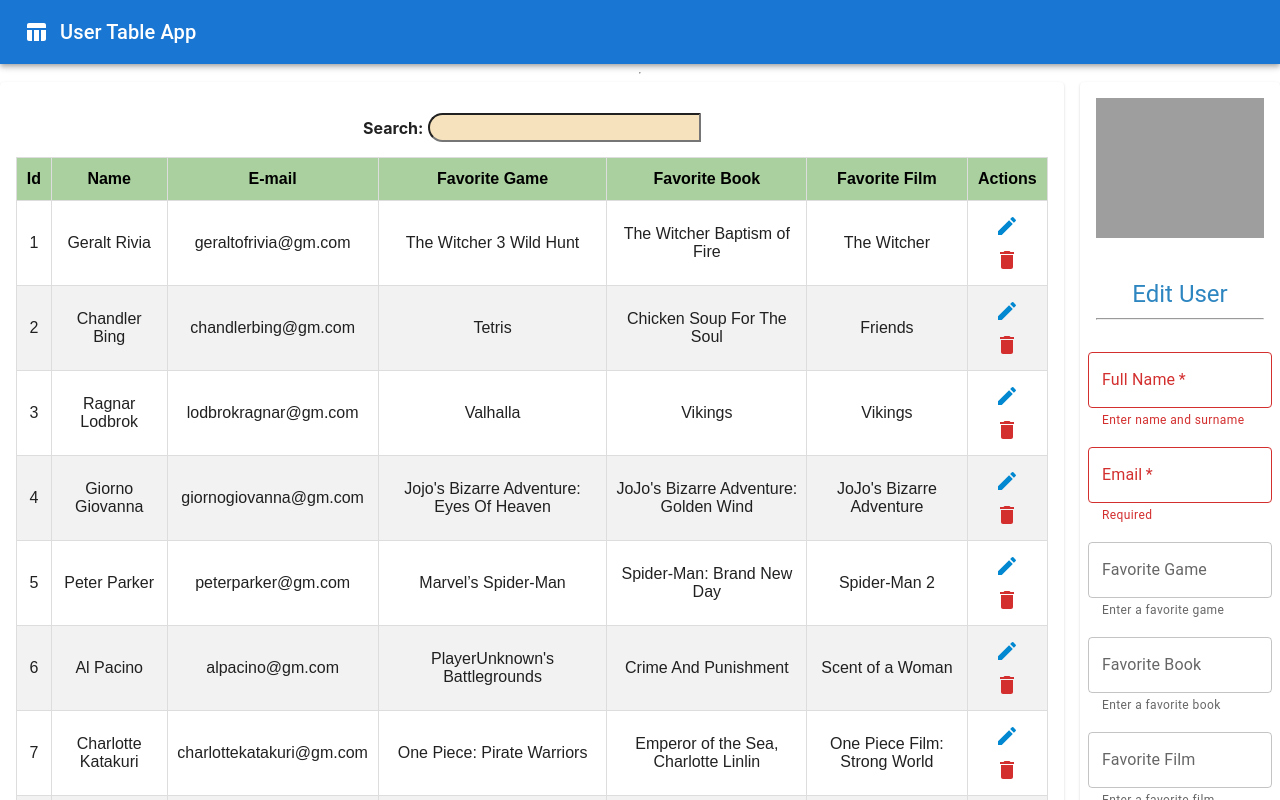
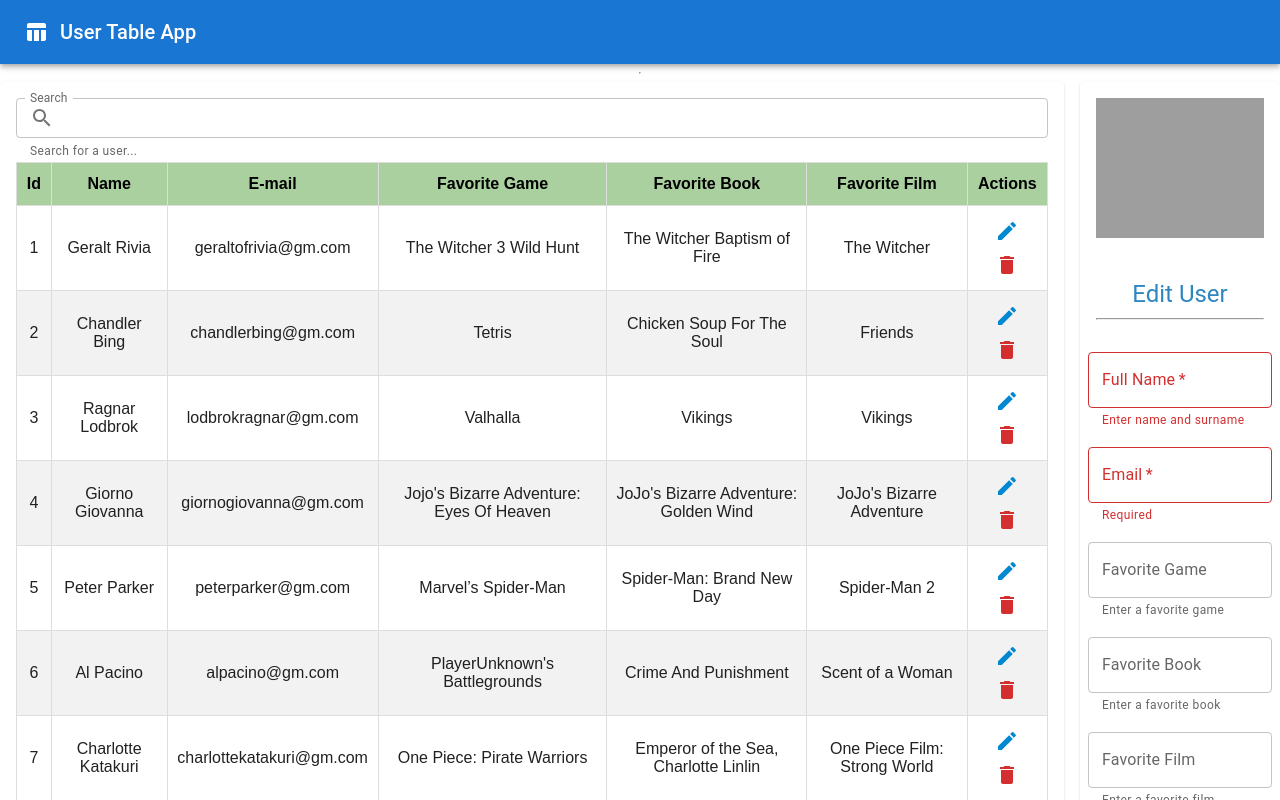
Before and after one commit to boraozisik/React_User-Table-App, a React (Create React App) app: page / in a window 1280 px wide. Shown: the top 800 px of the page. Built offline with nearby package versions, Linux system fonts and the light colour scheme; grey boxes are pictures that could not be loaded.

Commit message:
Update GlobalFilter.js

```diff
--- a/src/components/GlobalFilter.js
+++ b/src/components/GlobalFilter.js
@@ -1,10 +1,24 @@
 import React from 'react'
+import { TextField,InputAdornment } from '@mui/material'
+import SearchIcon from '@mui/icons-material/Search';
+
 
 export const GlobalFilter = ({filter, setFilter}) => {
   return (
         <span>
-            <strong>Search:</strong> {' '}
-            <input className='input' value={filter || ''} onChange = {e => setFilter(e.target.value)} />
+
+            <TextField label='Search'
+              variant='outlined'
+              color='secondary'
+              helperText="Search for a user..."
+              InputProps={{
+
+                startAdornment: <InputAdornment position='start'><SearchIcon/></InputAdornment>
+              }}
+              fullWidth
+              size='small'
+              value={filter || ''} onChange = {e => setFilter(e.target.value)}/>
+
 
         </span>
 
```
